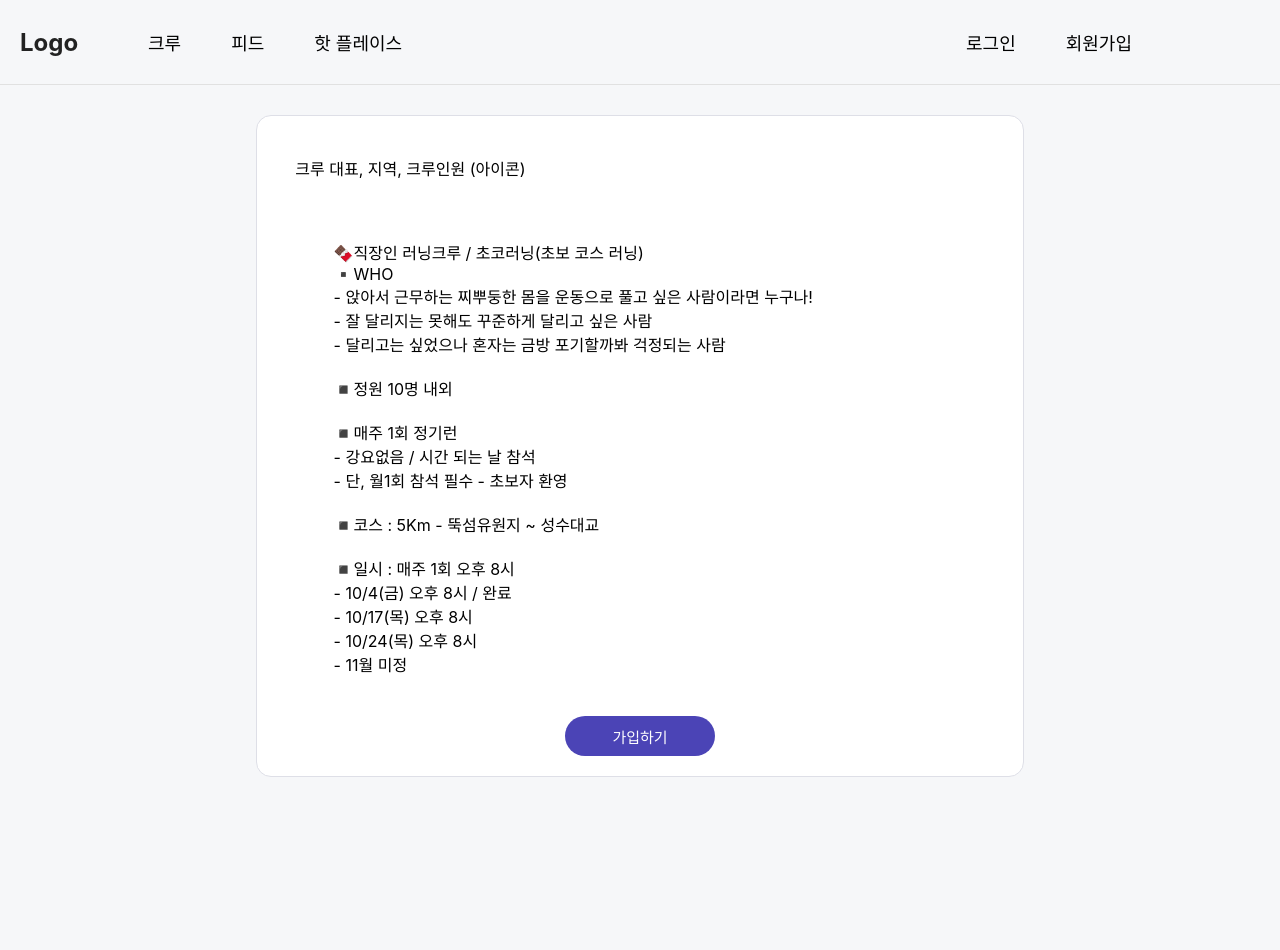
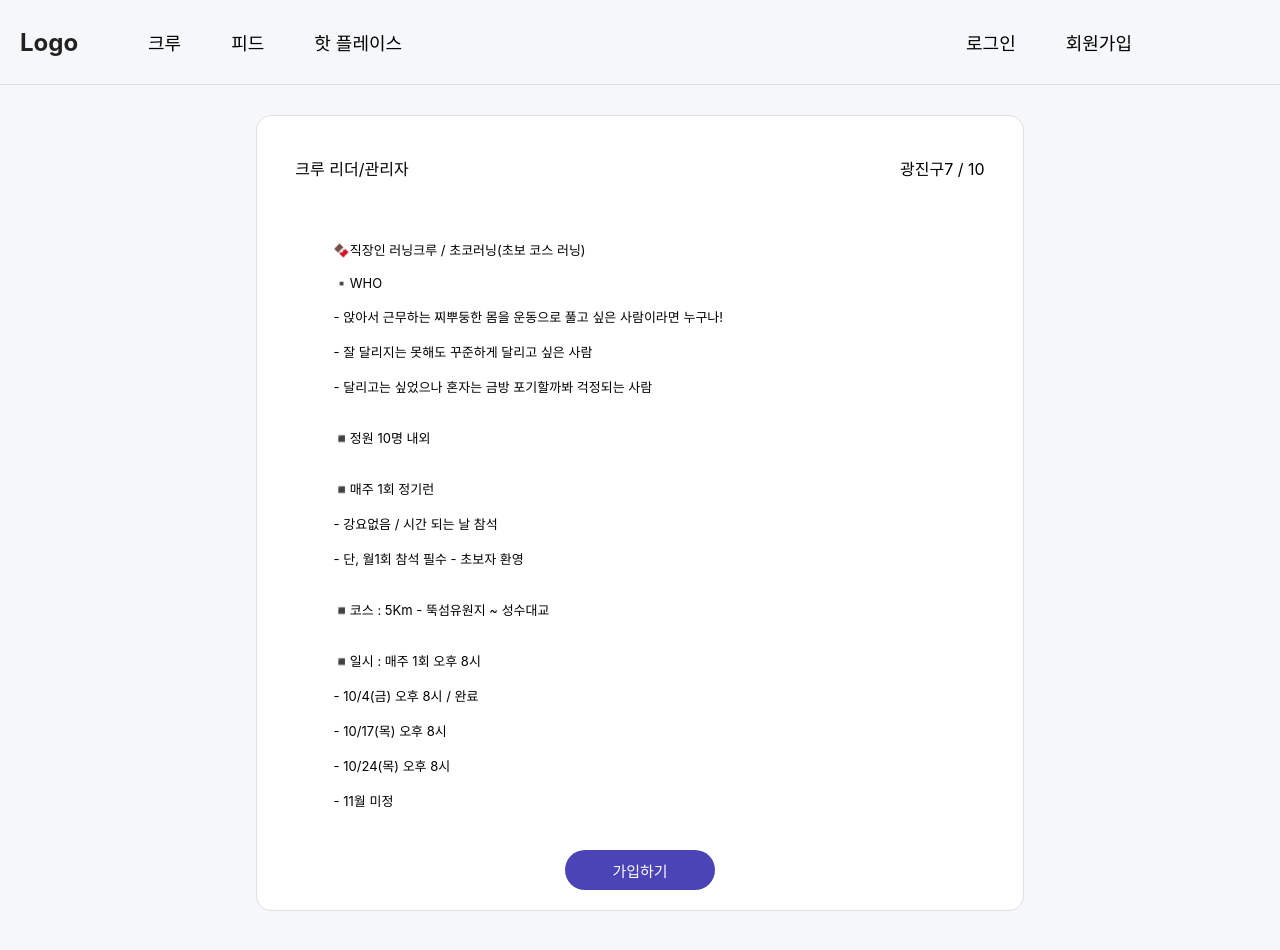
Before and after one commit to MODU-MOIM/momo-web, a React (Create React App) app: page /crewHome in a window 1280 px wide. Shown: the top 950 px of the page. Before the commit the page ends 877 px from the top, so only its background shows below. Built offline with nearby package versions, Linux system fonts and the light colour scheme.

Commit message:
feat: 크루 초기 데이터 설정

```diff
--- a/src/pages/CrewHome/CrewHome.jsx
+++ b/src/pages/CrewHome/CrewHome.jsx
@@ -1,7 +1,39 @@
+import { useEffect, useState } from "react";
 import styled from "styled-components";
 
 export default function CrewHome() {
-    // const initialIntro = "ddddd";
+    //crewId로 crewData 받기(API)
+    const [crewData, setCrewData] = useState({
+        region: '',
+        currentNum: 0,
+        maxNumber: 0,
+        crewIntro: ''
+    });
+
+    //초기 데이터 설정
+    useEffect(() => {
+        setCrewData({
+            region: '광진구',
+            currentNum: 7,
+            maxNumber: 10,
+            crewIntro: `🍫직장인 러닝크루 / 초코러닝(초보 코스 러닝)\n
+                        ▪️WHO\n
+                        - 앉아서 근무하는 찌뿌둥한 몸을 운동으로 풀고 싶은 사람이라면 누구나!\n
+                        - 잘 달리지는 못해도 꾸준하게 달리고 싶은 사람\n
+                        - 달리고는 싶었으나 혼자는 금방 포기할까봐 걱정되는 사람\n\n
+                        ◾️정원 10명 내외\n\n
+                        ◾️매주 1회 정기런\n
+                        - 강요없음 / 시간 되는 날 참석\n
+                        - 단, 월1회 참석 필수 - 초보자 환영\n\n
+                        ◾️코스 : 5Km - 뚝섬유원지 ~ 성수대교\n\n
+                        ◾️일시 : 매주 1회 오후 8시\n
+                        - 10/4(금) 오후 8시 / 완료\n
+                        - 10/17(목) 오후 8시\n
+                        - 10/24(목) 오후 8시\n
+                        - 11월 미정`
+        });
+    }, []);
+
     return(
         <Wrapper>
             {/* <CrewContainer> */}
@@ -9,37 +41,28 @@ export default function CrewHome() {
                 {/* 크루 설정창 버튼*/}
             {/* </CrewContainer> */}
             <InfoContainer>
-                <CrewIntro>
+                <CrewMainHome>
                     <CrewInfo>
-                        크루 대표, 지역, 크루인원 (아이콘)
+                        <User>크루 리더/관리자</User>
+                        <InfoItem>
+                            <CrewRegion>
+                                {crewData.region}
+                            </CrewRegion>
+                            <CrewNumber>
+                                {crewData.currentNum} / {crewData.maxNumber}
+                            </CrewNumber>
+                        </InfoItem>
                     </CrewInfo>
                     <CrewIntroText>
-                        {/* {initialIntro} */}
-                        🍫직장인 러닝크루 / 초코러닝(초보 코스 러닝)<br/>
-                        ▪️WHO<br/>
-                        - 앉아서 근무하는 찌뿌둥한 몸을 운동으로 풀고 싶은 사람이라면 누구나! <br/>
-                        - 잘 달리지는 못해도 꾸준하게 달리고 싶은 사람 <br/>
-                        - 달리고는 싶었으나 혼자는 금방 포기할까봐 걱정되는 사람<br/><br/>
-
-                        ◾️정원 10명 내외  <br/><br/>
-
-                        ◾️매주 1회 정기런 <br/>
-                        - 강요없음 / 시간 되는 날 참석<br/>
-                        - 단, 월1회 참석 필수 - 초보자 환영<br/><br/>
-
-                        ◾️코스 : 5Km - 뚝섬유원지 ~ 성수대교  <br/><br/>
-
-                        ◾️일시 : 매주 1회 오후 8시 <br/>
-                        - 10/4(금) 오후 8시 / 완료 <br/>
-                        - 10/17(목) 오후 8시 <br/>
-                        - 10/24(목) 오후 8시 <br/>
-                        - 11월 미정<br/>
+                        {crewData.crewIntro.split('\n').map((item)=>(
+                            <div>{item}<br/></div>
+                        ))}
                     </CrewIntroText>
                     <JoinButton
 
                         // isMember={isMember}
                     >가입하기</JoinButton>
-                </CrewIntro>
+                </CrewMainHome>
             </InfoContainer>
         </Wrapper>
     );
@@ -54,7 +77,7 @@ const InfoContainer = styled.div`
     margin-top: 30px;
     margin-bottom: 100px;
 `;
-const CrewIntro = styled.div`
+const CrewMainHome = styled.div`
     display: flex;
     flex-direction: column;
     /* justify-content: center; */
@@ -67,15 +90,25 @@ const CrewIntro = styled.div`
 `;
 
 const CrewInfo = styled.div`
-    /* background-color: #9a5555; */
+    display: flex;
+    justify-content: space-between;
     width: 90%;
     margin: 40px 0px;
-
+    /* background-color: #9a5555; */
+`;
+const User = styled.div`
+`;
+const InfoItem = styled.div`
+`;
+const CrewRegion = styled.span`
+`;
+const CrewNumber = styled.span`
 `;
 const CrewIntroText = styled.div`
     width: 80%;
+    padding: 20px 0px;
+    font-size: 13px;
     /* background-color: blueviolet; */
-    padding: 20px 0px;
 `;
 const JoinButton = styled.button`
     width: 150px;
```
